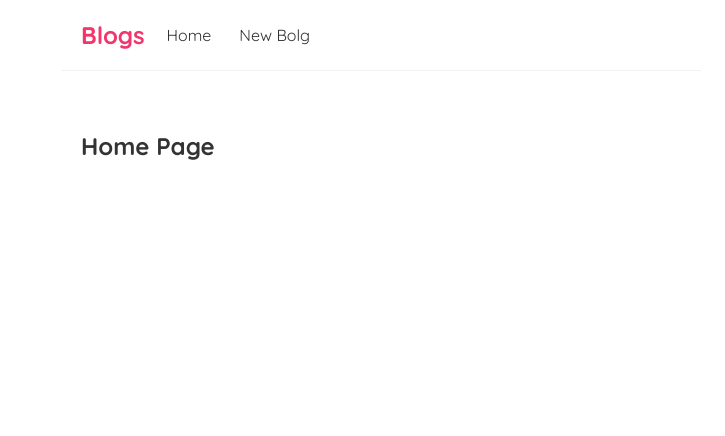
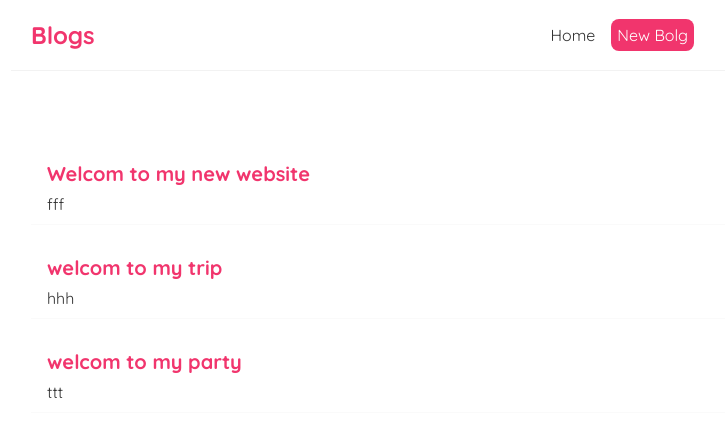
Before and after one commit to daganoo/React_blog_repo, a React (Create React App) app: page / in a window 1280 px wide. Shown: the top 436 px of the page, without its empty margins (259-984 px from the left). Built offline with nearby package versions, Linux system fonts and the light colour scheme.

Commit message:
some css update

```diff
--- a/src/Home.js
+++ b/src/Home.js
@@ -1,7 +1,28 @@
+import { useState } from "react";
+
 const Home = () => {
+
+    const [blogs, setBlogs] = useState([
+        {title : "Welcom to my new website ", body :"new website  txt...", author :" fff" , id : 1},
+        {title : "welcom to my trip", body :"my trip txt ...", author :" hhh" , id : 2},
+        {title : "welcom to my party", body :"my party txt ...", author :" ttt" , id : 3}
+    ])
+
   return (
     <div className="home">
-      <h2>Home Page</h2>
+        {
+            blogs.map((blog)=>(
+                <div className="blog-preview" key={blog.id}>
+                    <h2>
+                        {blog.title}
+                    </h2>
+                    <p>
+                        {blog.author}
+                    </p>
+                </div>
+            ))
+        }
+
     </div>
   );
 };
--- a/src/Navbar.js
+++ b/src/Navbar.js
@@ -3,8 +3,10 @@ const Navbar = () => {
     <nav className="navbar">
       <h1>Blogs</h1>
       <div>
-        <a href="/">Home</a>
-        <a href="/">New Bolg</a>
+        <a href="/" style={{marginLeft:"450px"}}>Home</a>
+        <a href="/create" style={{ color: "white" , backgroundColor:"#f1356d" , borderRadius:"8px"}}>
+          New Bolg
+        </a>
       </div>
     </nav>
   );
--- a/src/index.css
+++ b/src/index.css
@@ -10,7 +10,7 @@
   padding: 20px;
   display: flex;
   align-items: center;
-  max-width: 600px;
+  max-width: 700px;
   margin: 0 auto;
   border-bottom: 1px solid #f2f2f2;
 }
@@ -21,7 +21,7 @@
   margin-left: auto;
 }
 .navbar a {
-  margin-left: 16px;
+  margin-left: 10px;
   text-decoration: none;
   padding: 6px;
 }
@@ -29,7 +29,21 @@
   color: #f1356d;
 }
 .content {
-  max-width: 600px;
+  max-width: 700px;
   margin: 40px auto;
   padding: 20px;
 }
+/* blog previews / list */
+.blog-preview {
+  padding: 10px 16px;
+  margin: 20px 0;
+  border-bottom: 1px solid #fafafa;
+}
+.blog-preview:hover {
+  box-shadow: 1px 3px 5px rgba(0,0,0,0.1);
+}
+.blog-preview h2 {
+  font-size: 20px;
+  color: #f1356d;
+  margin-bottom: 8px;
+}
```
